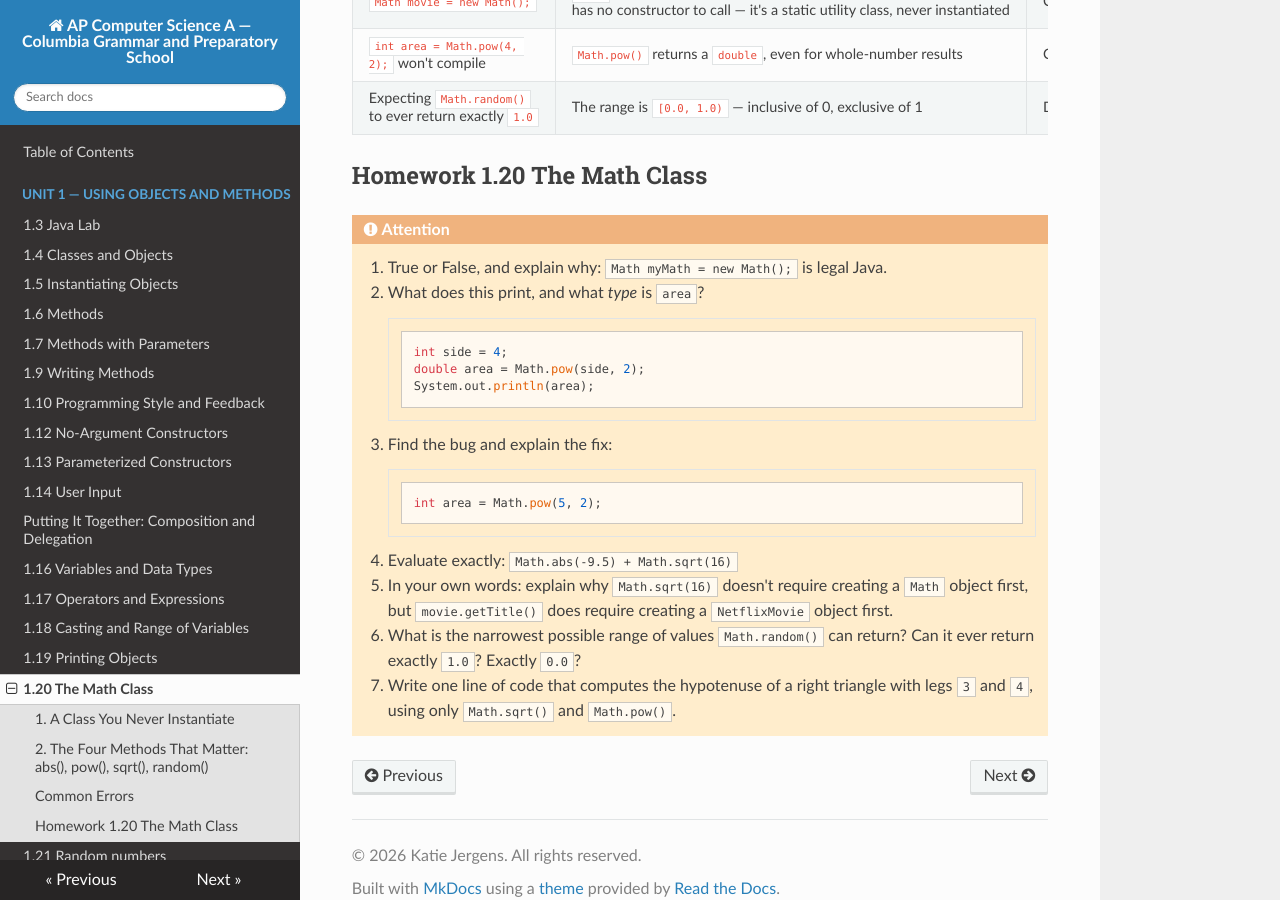
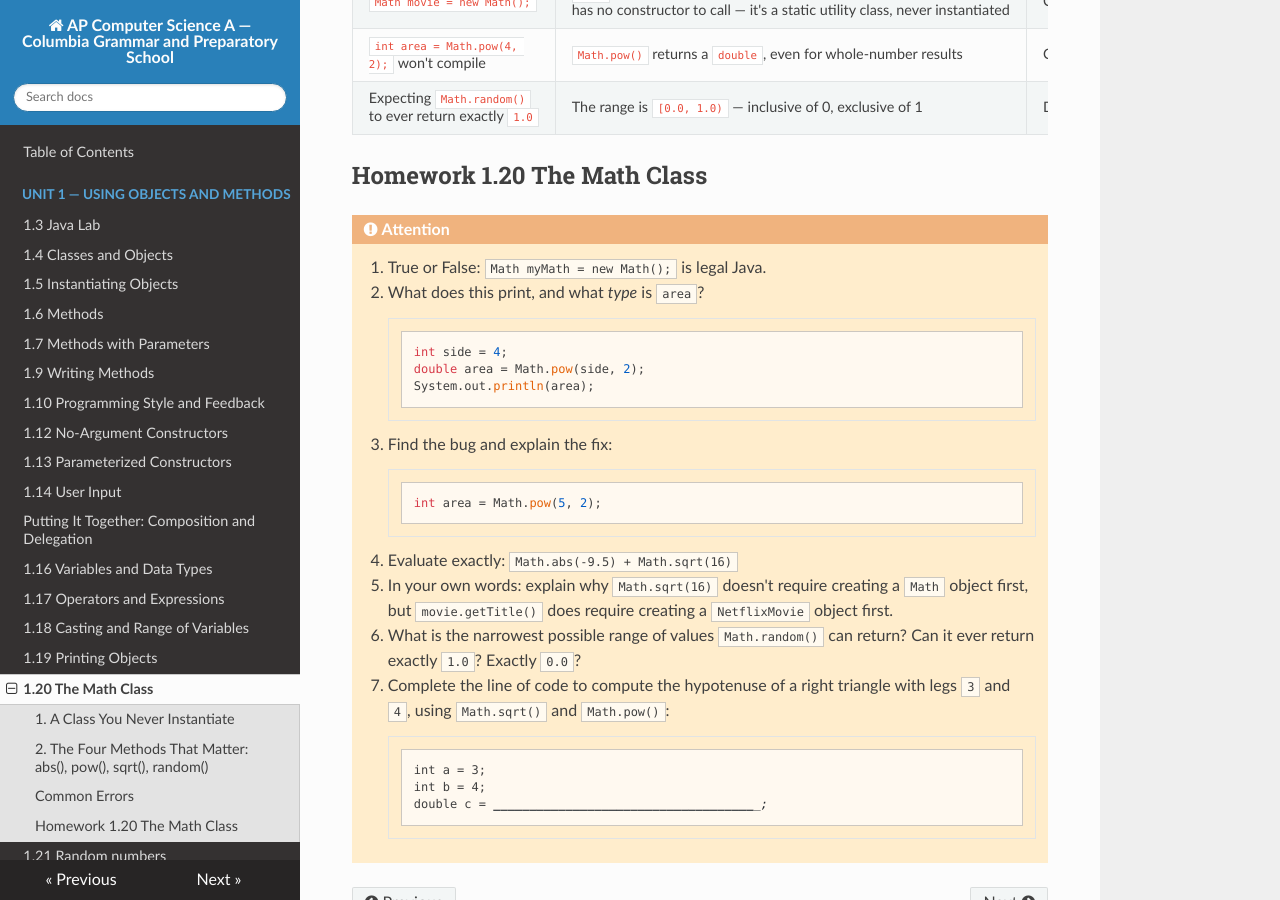
Before and after one commit to kjergens/apcsa-site, an MkDocs documentation site: the page built from docs/unit1/notes_20_the_math_class.md, in a window 1280 px wide and 900 px high, scrolled down 1939 px. Built offline with MkDocs 1.6.1, drawn with Linux system fonts in a browser that asks for light colours; nearby versions of some CDN libraries.

Commit message:
small edits to hw

````diff
--- a/docs/unit1/notes_20_the_math_class.md
+++ b/docs/unit1/notes_20_the_math_class.md
@@ -70,7 +70,7 @@ On its own, `Math.random()` only gives you a decimal between 0 and 1 — turning
 
 !!! attention
 
-    1. True or False, and explain why: `Math myMath = new Math();` is legal Java.
+    1. True or False: `Math myMath = new Math();` is legal Java.
 
     2. What does this print, and what *type* is `area`?
     ```java
@@ -90,4 +90,9 @@ On its own, `Math.random()` only gives you a decimal between 0 and 1 — turning
 
     6. What is the narrowest possible range of values `Math.random()` can return? Can it ever return exactly `1.0`? Exactly `0.0`?
 
-    7. Write one line of code that computes the hypotenuse of a right triangle with legs `3` and `4`, using only `Math.sqrt()` and `Math.pow()`.
+    7. Complete the line of code to compute the hypotenuse of a right triangle with legs `3` and `4`, using `Math.sqrt()` and `Math.pow()`:
+    ```java
+    int a = 3;
+    int b = 4;
+    double c = _____________________________________;
+    ```
````
